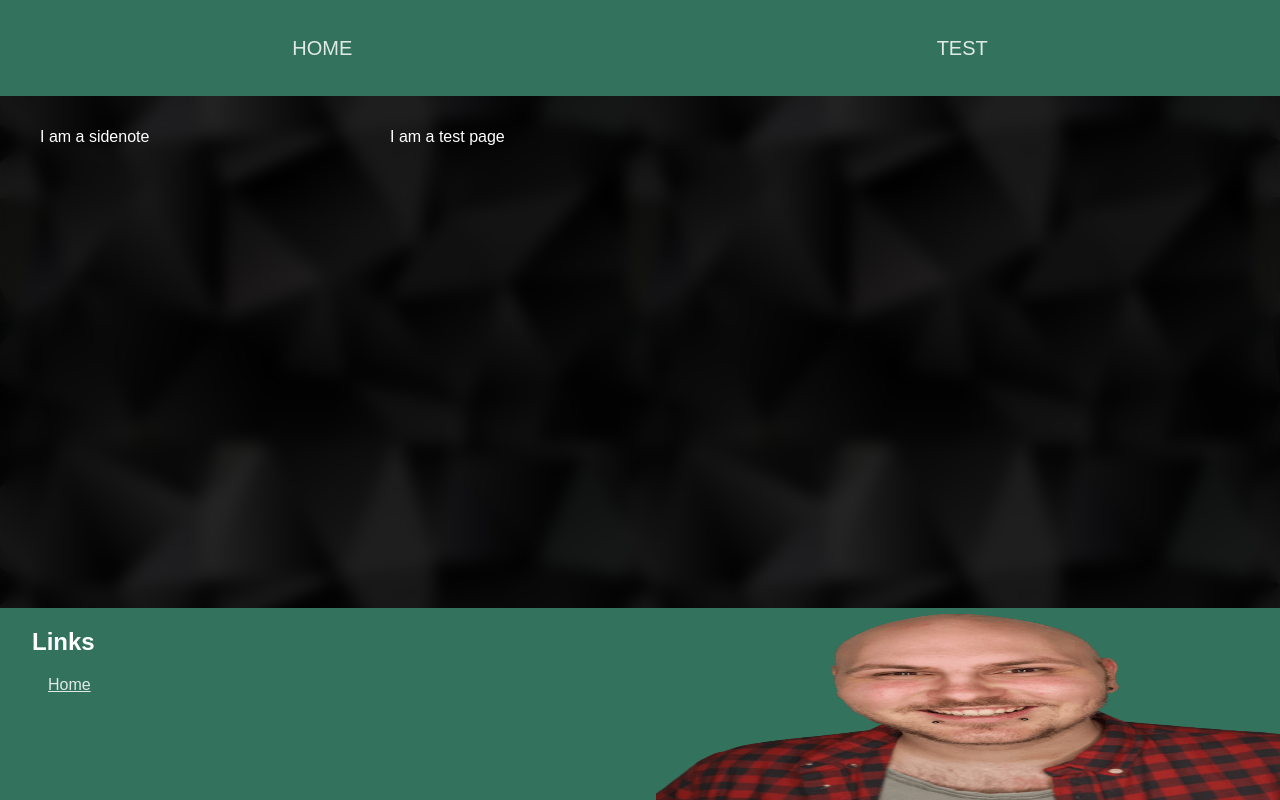
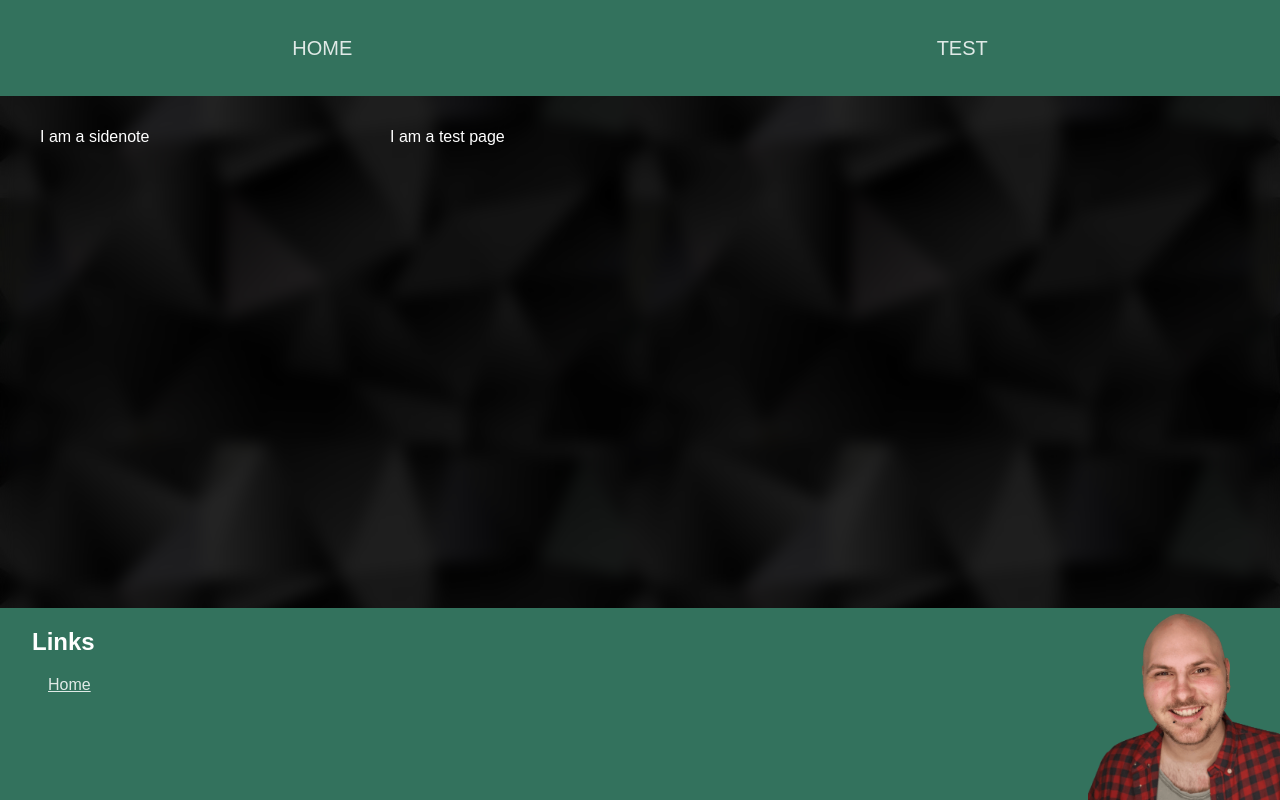
Before and after one commit to NicholasStenbeck/personal-site, a React (Create React App) app: page /test in a window 1280 px wide. Built offline with nearby package versions, Linux system fonts and the light colour scheme.

Commit message:
Fixed image stretch in flexbox

```diff
--- a/src/assets/Footer.module.css
+++ b/src/assets/Footer.module.css
@@ -20,13 +20,13 @@
   padding-bottom: 0;
   max-height: 12rem;
   display: flex;
-  flex-direction: column;
   justify-content: flex-end;
 }
 
 .MainImage {
   max-height: 100%;
-  width: 100%;
+  max-width: 100%;
   float: right;
   bottom: 0;
+  align-self: flex-end;
 }
```
